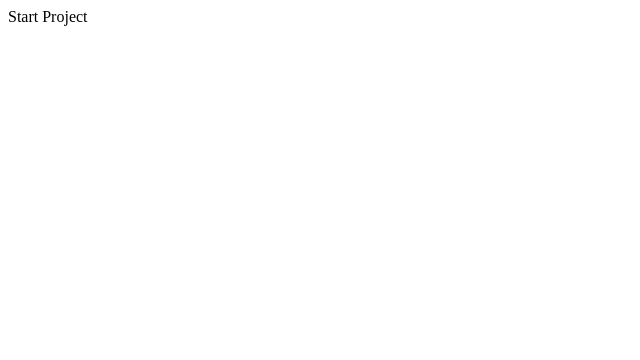
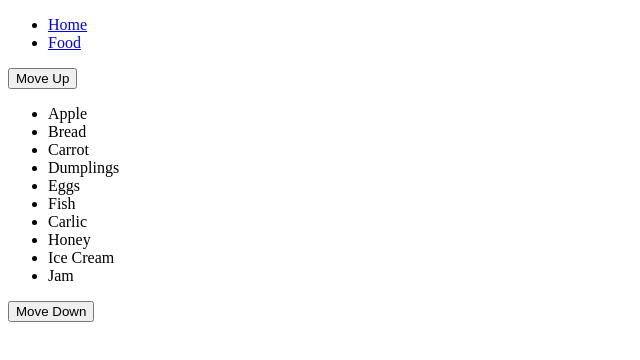
Before and after one commit to KotAleksei/reduxTasks, a React (Create React App) app: page /food in a window 1280 px wide. Shown: the top 360 px of the page, without its empty margins (0-640 px from the left). Built offline with nearby package versions, Linux system fonts and the light colour scheme.

Commit message:
redux init

```diff
--- a/package.json
+++ b/package.json
@@ -5,7 +5,10 @@
   "dependencies": {
     "react": "^16.10.1",
     "react-dom": "^16.10.1",
-    "react-scripts": "3.1.2"
+    "react-redux": "^7.1.1",
+    "react-router-dom": "^5.1.2",
+    "react-scripts": "3.1.2",
+    "redux": "^4.0.4"
   },
   "scripts": {
     "start": "react-scripts start",
--- a/src/App.js
+++ b/src/App.js
@@ -1,12 +1,36 @@
 import React from 'react';
 import './App.css';
+import {
+  BrowserRouter as Router,
+  Route,
+  NavLink,
+  Switch
+} from 'react-router-dom';
+import Food from './components/orderingFood/Food';
+
 
 function App() {
   return (
-    <div className="App">
-        Start Project
-    </div>
+    <Router>
+      <nav>
+        <ul>
+          <li>
+            <NavLink to='/' exact >Home</NavLink>
+          </li>
+          <li>
+            <NavLink to='/food' >Food</NavLink>
+          </li>
+        </ul>
+      </nav>
+      <Switch>
+        <Route path='/' exact component={HomePage} />
+        <Route path='/food' component={Food}/>
+      </Switch>
+    </Router>
   );
 }
 
+const HomePage = () => <h1>Home Page</h1>
+// const Food = () => <h2>Food Page</h2>
+
 export default App;
--- /dev/null
+++ b/src/components/orderingFood/Food.js
@@ -0,0 +1,27 @@
+import React from 'react';
+import { connect } from 'react-redux';
+import { getFoods } from '../store';
+
+const Food = (props) => {
+  console.log(props.foods);
+  return (
+    <>
+      <button>Move Up</button>
+      <ul>
+        { props.foods.map(food => (
+              <li key={food} >{food}</li>
+            )) }
+      </ul>
+      <button>Move Down</button>
+    </>
+  )
+}
+
+
+const getData = state => ({
+  foods: getFoods(state)
+})
+
+export default connect(
+  getData
+)(Food);
--- /dev/null
+++ b/src/components/orderingFood/foodReducer.js
@@ -0,0 +1,53 @@
+const MOVE_UP = 'MOVE_UP';
+const MOVE_DOWN = 'MOVE_DOWN';
+const ORDER = 'ORDER';
+
+
+Array.prototype.move = function (index, step) {
+  const saveThis = [...this];
+  let next = saveThis[index + step];
+  saveThis[index + step] = saveThis[index];
+  saveThis[index] = next;
+  return saveThis;
+}
+
+export const order = (item) => ({type: ORDER, itemMove: item});
+
+export const moveUp = (items, index) => ({
+    type: MOVE_UP,
+    items: items.move(index, -1),
+    index: index - 1
+  });
+
+export const moveDown = (items, index) => ({
+  type: MOVE_DOWN,
+  items: items.move(index, 1),
+  index: index + 1
+});
+
+ const foodReducer =  (state = {}, action ) => {
+   console.log(state, action);
+  switch(action.type) {
+    case ORDER:
+      return {
+        ...state,
+        itemMove: action.itemMove
+      };
+    case MOVE_DOWN:
+      return {
+        ...state,
+        items: action.items,
+        index: action.index
+      };
+    case MOVE_UP:
+      return {
+        ...state,
+        items: action.items,
+        index: action.index
+      }
+    default:
+      return state;
+  }
+}
+
+export default foodReducer;
--- /dev/null
+++ b/src/components/store.js
@@ -0,0 +1,17 @@
+import { createStore, combineReducers } from 'redux';
+import foodReducer from './orderingFood/foodReducer';
+
+
+export const getFoods = state => state.foods;
+
+const reducer = combineReducers({
+  foods: foodReducer
+})
+
+const initialState = {
+  foods: ['Apple', 'Bread', 'Carrot', 'Dumplings', 'Eggs', 'Fish', 'Carlic', 'Honey', 'Ice Cream', 'Jam'],
+  itemMove: '',
+  index: null,
+};
+const store = createStore(reducer, initialState);
+export default store;
--- a/src/index.js
+++ b/src/index.js
@@ -1,5 +1,11 @@
 import React from 'react';
 import ReactDOM from 'react-dom';
 import App from './App';
+import { Provider } from 'react-redux';
+import store from './components/store';
 
-ReactDOM.render(<App />, document.getElementById('root'));
+ReactDOM.render(
+  <Provider store={store}>
+    <App />
+  </Provider>
+  , document.getElementById('root'));
```
Also changed, not shown: 1 other file (tests, documents, lock files or other folders).
